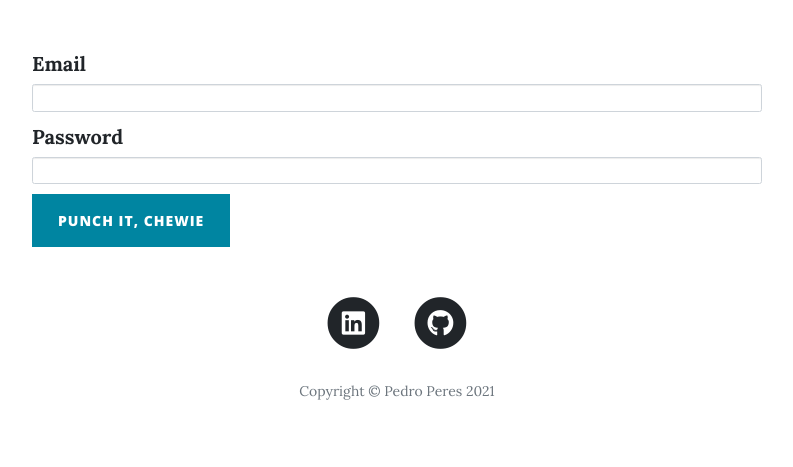
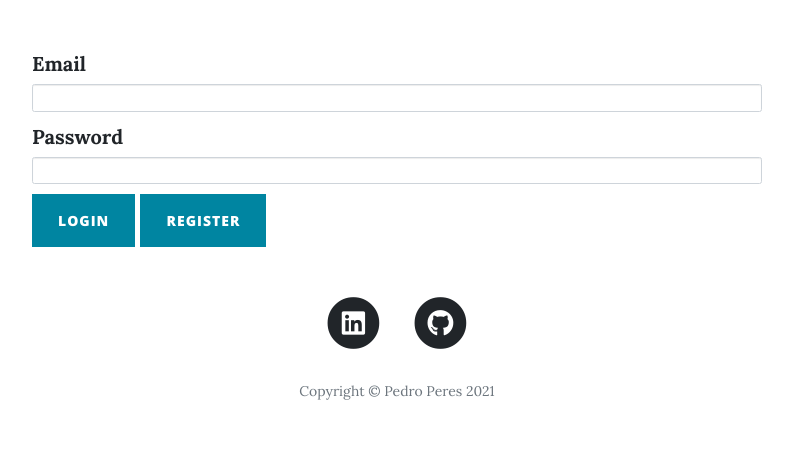
Before and after one commit to phperes28/Pedro-Blog, a Flask app: page /login in a window 1280 px wide. Shown: the part 533-1000 px from the top of the page, without its empty margins (243-1036 px from the left). Run offline with Flask 2, Linux system fonts and the light colour scheme; some libraries are stand-ins or nearby versions.

Commit message:
Fix register button on login page. Add new photos to site

```diff
--- a/forms.py
+++ b/forms.py
@@ -16,16 +16,17 @@ class RegisterForm(FlaskForm):
     email = StringField("Email", validators=[DataRequired()])
     password = PasswordField("Password", validators=[DataRequired()])
     name = StringField("Name", validators=[DataRequired()])
-    submit = SubmitField("Punch it, Chewie")
+    submit = SubmitField("Register")
 
 class LoginForm(FlaskForm):
     email = StringField("Email", validators=[DataRequired()])
     password = StringField("Password", validators=[DataRequired()])
-    submit = SubmitField("Punch it, Chewie")
+    submit = SubmitField("Login")
+    register = SubmitField("register")
 
 class CommentForm(FlaskForm):
     comment = TextAreaField("Comment", validators=[DataRequired()])
-    submit = SubmitField("Punch it, Chewie")
+    submit = SubmitField("Send")
 
 class ContactForm(FlaskForm):
     name = StringField("Name", validators=[DataRequired()])
--- a/main.py
+++ b/main.py
@@ -16,7 +16,7 @@ from send_email import Email
 
 
 app = Flask(__name__)
-app.config['SECRET_KEY'] = os.environ.get("SECRET_KEY")
+app.config['SECRET_KEY'] = os.environ.get("SECRET_KEY") or "8BYkEfBA6O6donzWlSihBXox7C0sKR6b"
 # os.environ.get("SECRET_KEY")
 
 app.config['MAIL_SERVER'] = 'smtp.gmail.com'
@@ -157,7 +157,12 @@ def register():
 @app.route('/login', methods=["GET", "POST"])
 def login():
     form = LoginForm()
-    if request.method == "POST":
+    if request.method == "POST" and request.form.get("register"):
+        form=RegisterForm()
+        return render_template("register.html", form=form)
+
+
+    if request.method == "POST" and form.validate_on_submit():
         email = request.form.get("email")
         password = request.form.get("password")
 
@@ -179,6 +184,8 @@ def login():
         else:
             login_user(user)
             return redirect(url_for('get_all_posts'))
+
+
 
     return render_template("login.html", form=form)
 
--- a/templates/about.html
+++ b/templates/about.html
@@ -4,7 +4,7 @@
 {% block content %}
 {% include "header.html" %}
   <!-- Page Header -->
-  <header class="masthead" style="background-image: url({{ url_for('static', filename='img/about-bg.jpg')}})">
+  <header class="masthead" style="background-image: url('https://images.unsplash.com/uploads/141103282695035fa1380/95cdfeef?ixid=MnwxMjA3fDB8MHxwaG90by1wYWdlfHx8fGVufDB8fHx8&ixlib=rb-1.2.1&auto=format&fit=crop&w=1574&q=80')">
     <div class="overlay"></div>
     <div class="container">
       <div class="row">
--- a/templates/contact.html
+++ b/templates/contact.html
@@ -4,14 +4,14 @@
 {% block content %}
 {% include "header.html" %}
   <!-- Page Header -->
-  <header class="masthead" style="background-image: url('{{ url_for('static', filename='img/contact-bg.jpg')}}')">
+  <header class="masthead" style="background-image: url('https://images.unsplash.com/photo-1475691058852-37b5d9b6a878?ixlib=rb-1.2.1&ixid=MnwxMjA3fDB8MHxwaG90by1wYWdlfHx8fGVufDB8fHx8&auto=format&fit=crop&w=1050&q=80')">
     <div class="overlay"></div>
     <div class="container">
       <div class="row">
         <div class="col-lg-8 col-md-10 mx-auto">
           <div class="page-heading">
             <h1>Contact Me</h1>
-            <span class="subheading">Have questions? Ask away my friend.</span>
+            <span class="subheading">Have questions? </span>
           </div>
         </div>
       </div>
--- a/templates/header.html
+++ b/templates/header.html
@@ -46,10 +46,11 @@
           <li class="nav-item">
             <a class="nav-link" href="{{ url_for('register') }}">Register</a>
           </li>
-
+          {% if  logged_in: %}
           <li class="nav-item">
             <a class="nav-link" href="{{ url_for('logout') }}">Log Out</a>
           </li>
+          {% endif %}
 
           <li class="nav-item">
             <a class="nav-link" href="{{ url_for('about') }}">About</a>
--- a/templates/login.html
+++ b/templates/login.html
@@ -5,7 +5,7 @@
 {% include "header.html" %}
 
   <!-- Page Header -->
-  <header class="masthead" style="background-image: url('https://images.unsplash.com/photo-1484100356142-db6ab6244067?ixlib=rb-1.2.1&ixid=eyJhcHBfaWQiOjEyMDd9&auto=format&fit=crop&w=800&q=80')">
+  <header class="masthead" style="background-image: url('https://images.unsplash.com/photo-1450609283058-0ec52fa7eac4?ixlib=rb-1.2.1&ixid=MnwxMjA3fDB8MHxwaG90by1wYWdlfHx8fGVufDB8fHx8&auto=format&fit=crop&w=1050&q=80')">
     <div class="overlay"></div>
     <div class="container">
       <div class="row">
@@ -32,11 +32,16 @@
         {% endfor %}
       {% endif %}
     {% endwith %}
-        {{ wtf.quick_form(form, novalidate=True, button_map={"submit": "primary"}) }}
+        {{ wtf.quick_form(form, novalidate=True, button_map={"submit": "primary", "register": "primary"}) }}
+
+
       </div>
     </div>
   </div>
 
 
+  </div>
+
+
 {% include "footer.html" %}
 {% endblock %}
--- a/templates/register.html
+++ b/templates/register.html
@@ -5,7 +5,7 @@
 {% include "header.html" %}
 
   <!-- Page Header -->
-  <header class="masthead" style="background-image: url('https://images.unsplash.com/photo-1531592937781-344ad608fabf?ixlib=rb-1.2.1&ixid=eyJhcHBfaWQiOjEyMDd9&auto=format&fit=crop&w=800&q=80')">
+  <header class="masthead" style="background-image: url('https://images.unsplash.com/photo-1505682634904-d7c8d95cdc50?ixlib=rb-1.2.1&ixid=MnwxMjA3fDB8MHxwaG90by1wYWdlfHx8fGVufDB8fHx8&auto=format&fit=crop&w=1050&q=80')">
     <div class="overlay"></div>
     <div class="container">
       <div class="row">
```
